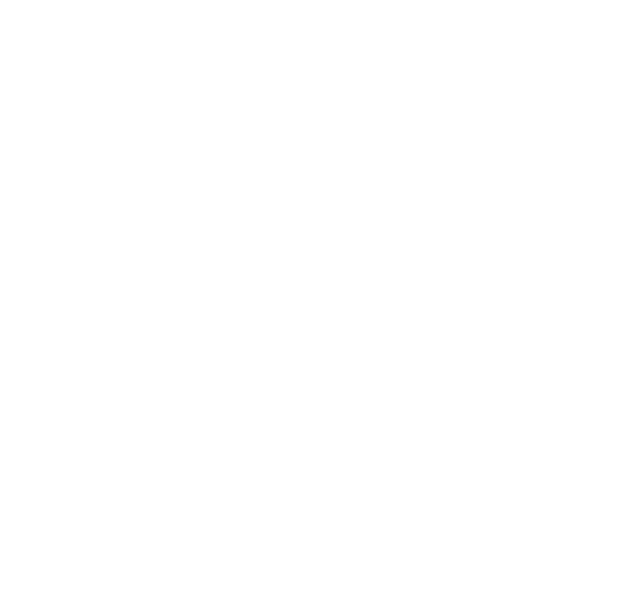
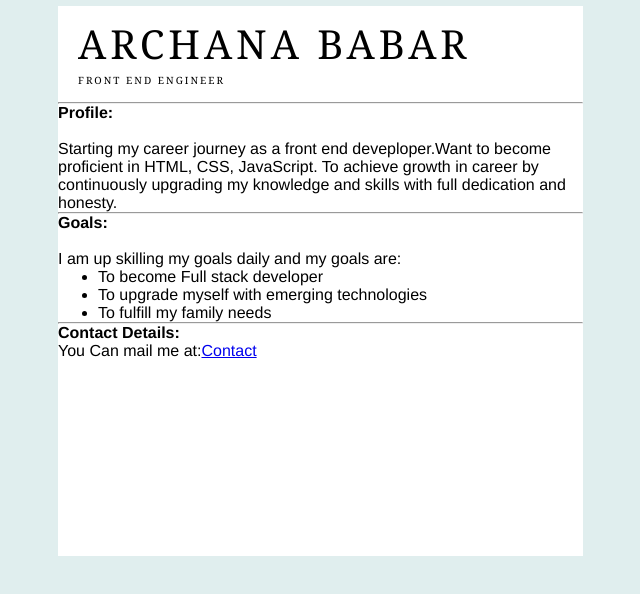
Before and after one commit to ArchanaBabar/personal-portfolio-page, a plain HTML site: page index.html in a window 1280 px wide. Shown: the whole page, without its empty margins (287-927 px from the left). Drawn offline with Linux system fonts and the light colour scheme.

Commit message:
First sprint code

```diff
--- a/index.html
+++ b/index.html
@@ -1 +1,35 @@
-<!-- Add your HTML Code here -->
+
+<!DOCTYPE html>
+<html>
+<head>
+  <title>My Web Page</title>
+  <link href="style.css" type="text/css" rel="stylesheet">
+</head>
+<body >
+    <div class="profileBody">
+
+        <div id="name">
+    <h1>ARCHANA BABAR</h1>
+    <H2>Front End Engineer </H2>
+  <div>
+        <hr/>
+        <B>Profile:</B><br><br>
+        <p>Starting my career journey as a front end deveploper.Want to become proficient in HTML,
+            CSS, JavaScript. To achieve growth in career by continuously upgrading my knowledge and skills with full dedication and honesty. </p>
+        <hr/>
+        <B>Goals:</B><br><br>
+        <p>I am up skilling my goals daily and my goals are:</p>
+        <ul>
+            <li>To become Full stack developer</li>
+            <li>To upgrade myself with emerging technologies</li>
+            <li>To fulfill my family needs</li>
+
+        </ul>
+        <hr/>
+        <B>Contact Details:</B>
+        <p>You Can mail me at:<a href="archanababar@gmail.com">Contact</a></p>
+
+    </div>
+
+</body>
+</html>
--- a/style.css
+++ b/style.css
@@ -1 +1,38 @@
-/* Add your CSS code here */
+* {
+    font-family: Helvetica, Arial, sans-serif;
+    max-width: 700px;
+    margin: auto;
+
+  }
+
+body {
+      min-width: 500px;
+      background-color: #e0eeee;
+  }
+  .profileBody {
+    display: inline-block;
+    background-color: white;
+    margin-top: 6px;
+    margin-left: 55px;
+    width: 75%;
+    height: 550px;
+  }
+  #name h1{
+	 font-weight:normal;
+	 margin-left:0.5em;
+	 margin-top:10px;
+	 font-size:40px;
+	 font-family:Georgia,'Times New Roman',Times,serif;
+	 letter-spacing:4px;
+	 text-transform:uppercase;
+ }
+ #name h2{
+	 font-weight:normal;
+	 margin-left:2em;
+	 margin-top:2px;
+	 margin-bottom:15px;
+	 font-size:10px;
+	 font-family:Georgia,'Times New Roman',Times,serif;
+	 letter-spacing:2px;
+	 text-transform:uppercase;
+ }
```
